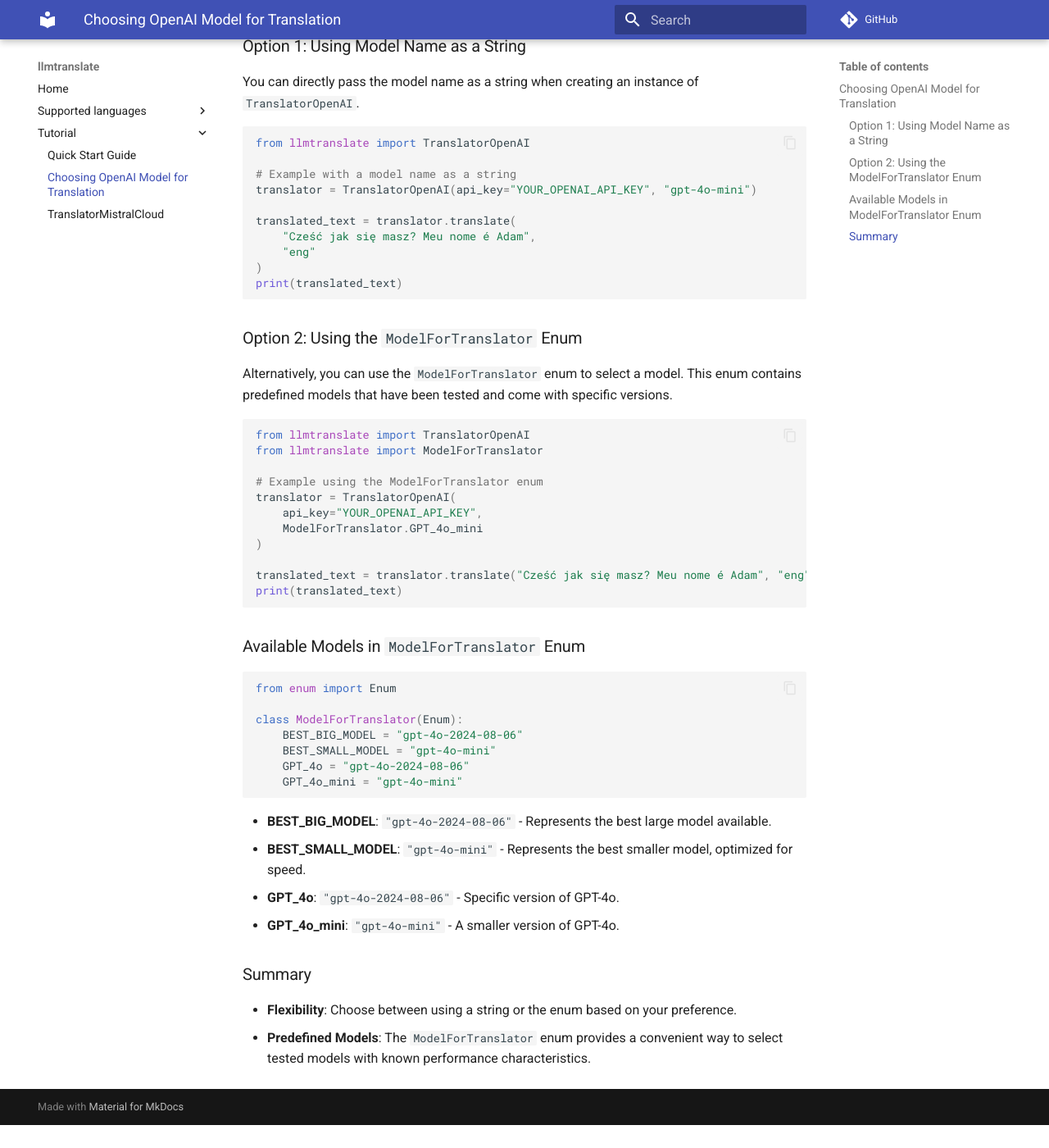
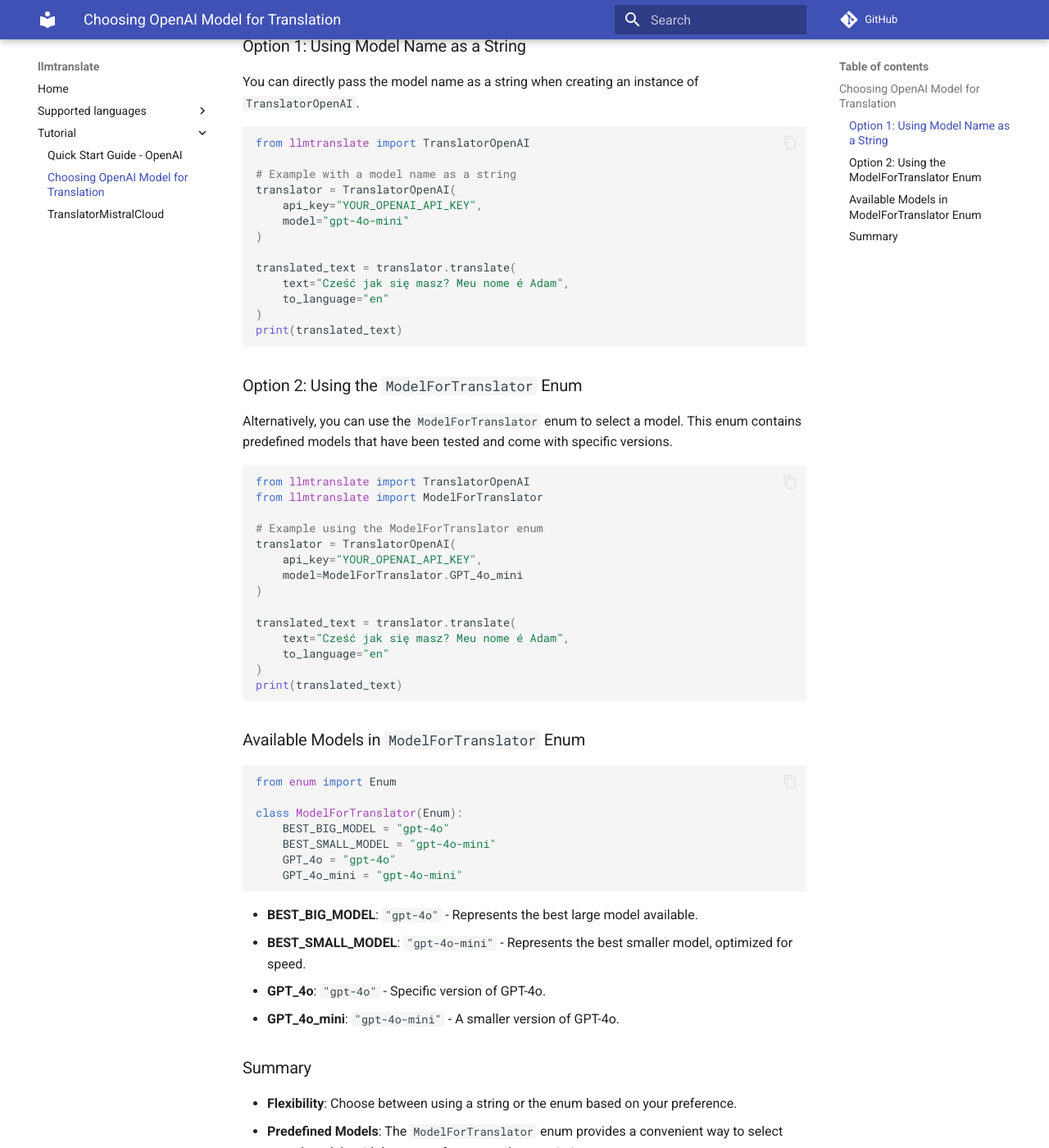
Before and after one commit to adam-pawelek/llmtranslate, an MkDocs documentation site: the page built from docs/docs/Tutorial/Choosing OpenAI Model for Translation.md, in a window 1280 px wide and 1400 px high, scrolled down 348 px. Shown: the whole window at 82% size. Built offline with MkDocs 1.6.1 and Material for MkDocs 9.7.7, drawn with Linux system fonts in a browser that asks for light colours; comment, search, counter and statistics services are not loaded; before the commit the page ends 1720 px from its top, so only the background shows below that.

Commit message:
docs update

````diff
--- a/docs/docs/Tutorial/Choosing OpenAI Model for Translation.md
+++ b/docs/docs/Tutorial/Choosing OpenAI Model for Translation.md
@@ -13,11 +13,14 @@
 from llmtranslate import TranslatorOpenAI
 
 # Example with a model name as a string
-translator = TranslatorOpenAI(api_key="YOUR_OPENAI_API_KEY", "gpt-4o-mini")
+translator = TranslatorOpenAI(
+    api_key="YOUR_OPENAI_API_KEY",
+    model="gpt-4o-mini"
+)
 
 translated_text = translator.translate(
-    "Cześć jak się masz? Meu nome é Adam",
-    "eng"
+    text="Cześć jak się masz? Meu nome é Adam",
+    to_language="en"
 )
 print(translated_text)
 ```
@@ -33,10 +36,13 @@
 # Example using the ModelForTranslator enum
 translator = TranslatorOpenAI(
     api_key="YOUR_OPENAI_API_KEY",
-    ModelForTranslator.GPT_4o_mini
+    model=ModelForTranslator.GPT_4o_mini
 )
 
-translated_text = translator.translate("Cześć jak się masz? Meu nome é Adam", "eng")
+translated_text = translator.translate(
+    text="Cześć jak się masz? Meu nome é Adam",
+    to_language="en"
+)
 print(translated_text)
 ```
 
@@ -46,15 +52,15 @@
 from enum import Enum
 
 class ModelForTranslator(Enum):
-    BEST_BIG_MODEL = "gpt-4o-2024-08-06"
+    BEST_BIG_MODEL = "gpt-4o"
     BEST_SMALL_MODEL = "gpt-4o-mini"
-    GPT_4o = "gpt-4o-2024-08-06"
+    GPT_4o = "gpt-4o"
     GPT_4o_mini = "gpt-4o-mini"
 ```
 
-- **BEST_BIG_MODEL**: `"gpt-4o-2024-08-06"` - Represents the best large model available.
+- **BEST_BIG_MODEL**: `"gpt-4o"` - Represents the best large model available.
 - **BEST_SMALL_MODEL**: `"gpt-4o-mini"` - Represents the best smaller model, optimized for speed.
-- **GPT_4o**: `"gpt-4o-2024-08-06"` - Specific version of GPT-4o.
+- **GPT_4o**: `"gpt-4o"` - Specific version of GPT-4o.
 - **GPT_4o_mini**: `"gpt-4o-mini"` - A smaller version of GPT-4o.
 
 ### Summary
--- a/docs/mkdocs.yml
+++ b/docs/mkdocs.yml
@@ -14,7 +14,7 @@
     - gpt-4o: Supported languages/gpt-4o.md
     - gpt-4o-mini: Supported languages/gpt-4o-mini.md
   - Tutorial:
-    - Quick Start Guide: Tutorial/Quick Start Guide.md
+    - Quick Start Guide - OpenAI: Tutorial/Quick Start Guide.md
     - Choosing OpenAI Model for Translation: Tutorial/Choosing OpenAI Model for Translation.md
     - TranslatorMistralCloud: Tutorial/TranslatorMistralCloud.md
 
````
Also changed, not shown: 1 other file.
